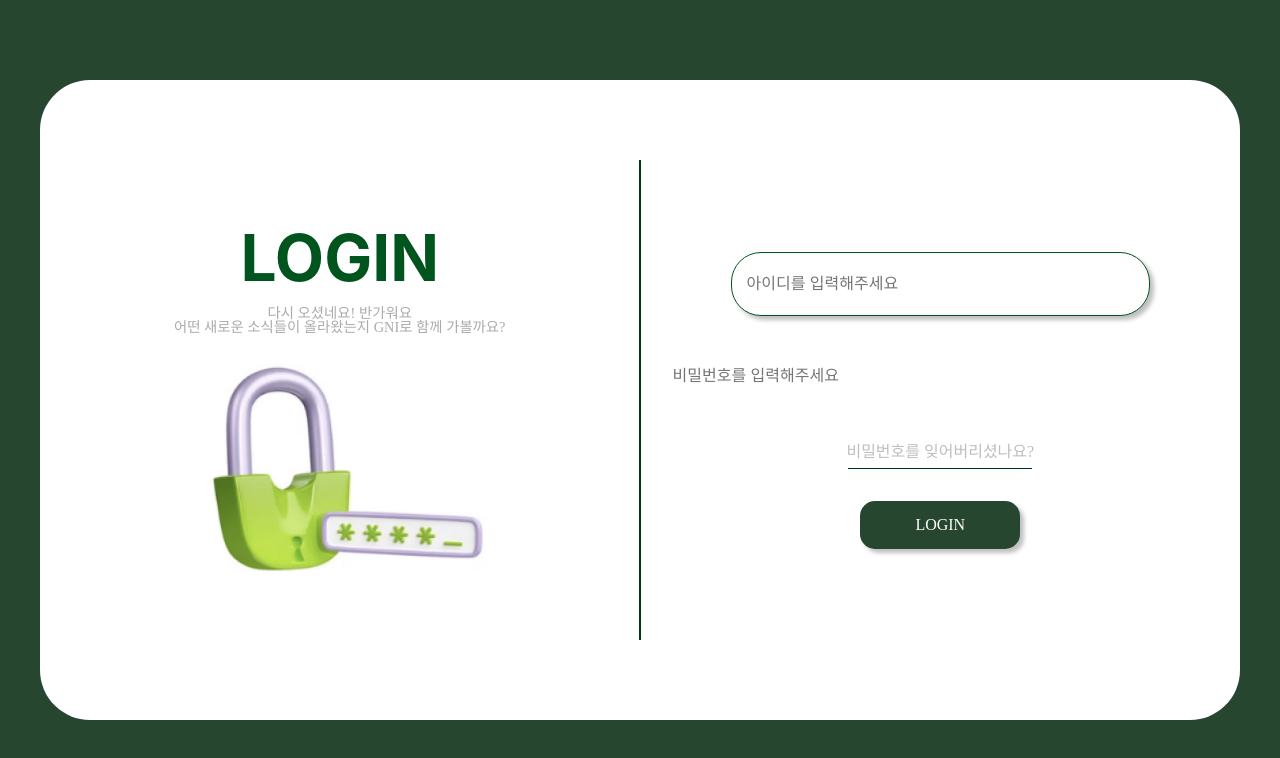
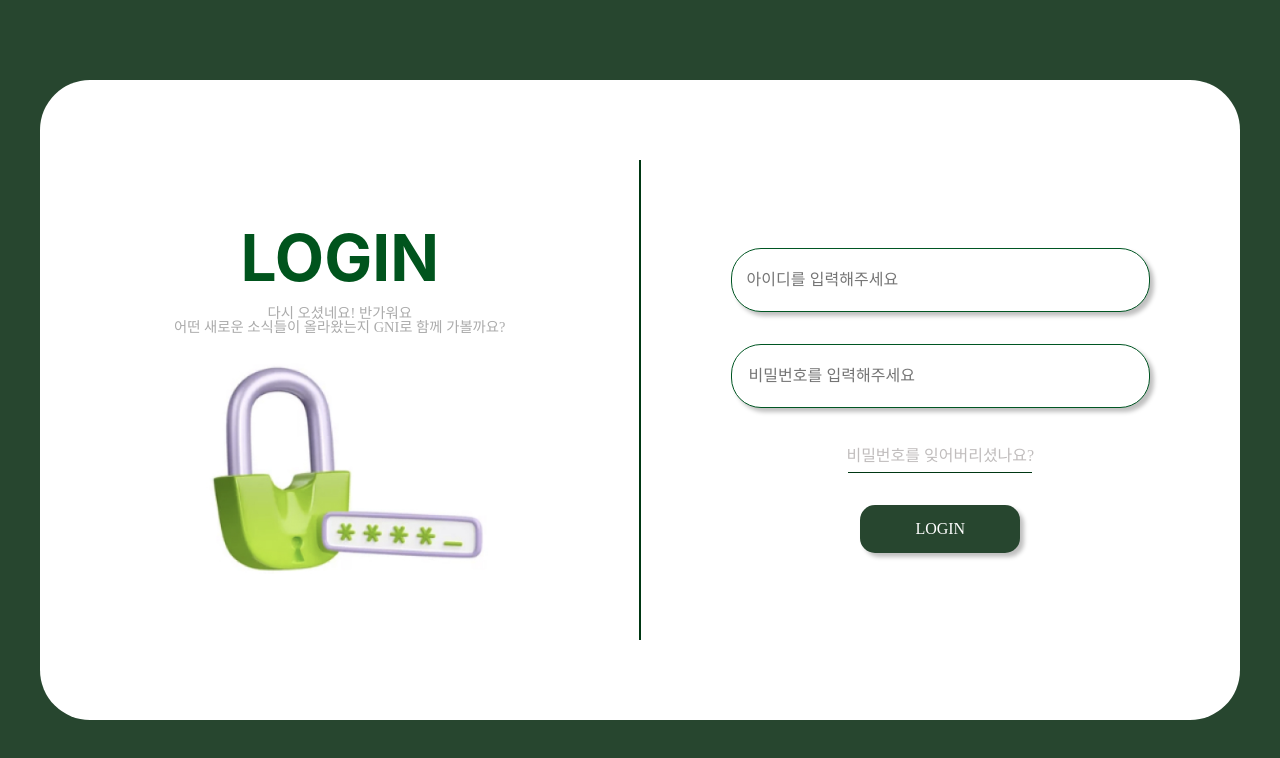
Before and after one commit to kody-gsm/Gni-client, a React (Create React App) app: page /login in a window 1280 px wide. Shown: the top 758 px of the page. Built offline with nearby package versions, Linux system fonts and the light colour scheme.

Commit message:
view password

```diff
--- a/src/pages/Login/index.jsx
+++ b/src/pages/Login/index.jsx
@@ -1,11 +1,17 @@
-import React, { useState } from "react";
+import React, { useRef, useState } from "react";
 import * as S from "./style";
-import PWView from "../../assets/PasswordView.png";
-import PWNotView from "../../assets/PasswordNotView.png";
 
 function Login(props) {
+  const pwRef = useRef("");
+  const idRef = useRef("");
   const [id, setId] = useState("");
   const [pw, setPw] = useState("");
+  const [pwFocus, setPwFocus] = useState(false);
+  const [view, setView] = useState(false);
+
+  const clickSetView = () => {
+    setView(!view);
+  };
 
   return (
     <>
@@ -26,18 +32,38 @@ function Login(props) {
             type="text"
             placeholder="아이디를 입력해주세요"
             defaultValue={id}
+            ref={idRef}
             onChange={(e) => {
               setId(e.target.value);
             }}
           />
+          <S.PasswordInputDiv>
             <S.PasswordInput
-            type="password"
+              name="pwinput"
+              type={view ? "password" : "text"}
               placeholder="비밀번호를 입력해주세요"
               defaultValue={pw}
+              ref={pwRef}
               onChange={(e) => {
                 setPw(e.target.value);
               }}
+              onFocus={() => {
+                setPwFocus(true);
+              }}
+              onBlur={() => {
+                setTimeout(() => {
+                  setPwFocus(false);
+                }, 100);
+              }}
             />
+            {pwFocus ? (
+              view ? (
+                <S.PasswordNotView onClick={clickSetView} />
+              ) : (
+                <S.PasswordView onClick={clickSetView} />
+              )
+            ) : null}
+          </S.PasswordInputDiv>
           <S.ForgotPassword href="./forgotpw">
             비밀번호를 잊어버리셨나요?
           </S.ForgotPassword>
```
Lines whose indentation alone changed are shown as unchanged.
